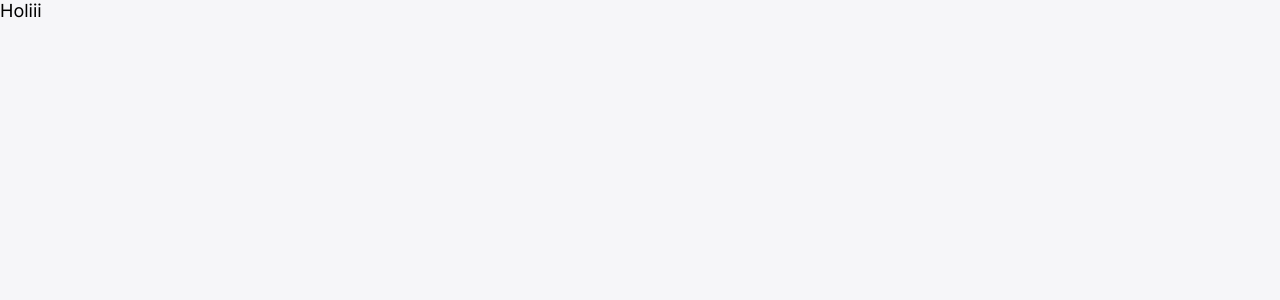
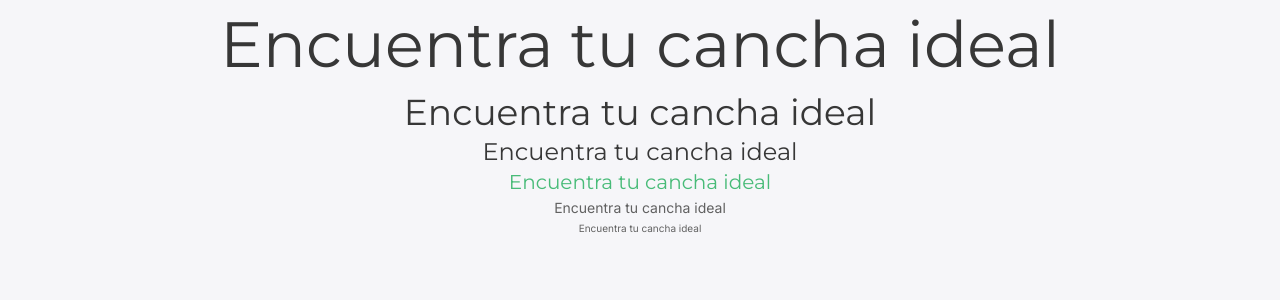
Before and after one commit to rdrg0/pichangeable-react, a React (Create React App) app: page / in a window 1280 px wide. Shown: the top 300 px of the page. Built offline with nearby package versions, Linux system fonts and the light colour scheme.

Commit message:
Add typography styles for components in UI

```diff
--- a/src/App.js
+++ b/src/App.js
@@ -1,4 +1,5 @@
 import { Global, css } from "@emotion/react";
+import { FontTitle, FontSizeBig, FontSizeMedium, FontMediumGreen, FontHeaderLabel, FontSizeSmall } from "./component/UI/Typography";
 
 const globalCSS = css`
   @import url('https://fonts.googleapis.com/css2?family=Inter&family=Montserrat&display=swap');
@@ -31,7 +32,12 @@ function App() {
   return (
     <>
       <Global styles={globalCSS} />
-      <div>Holiii</div>
+      <FontTitle>Encuentra tu cancha ideal</FontTitle>
+      <FontSizeBig>Encuentra tu cancha ideal</FontSizeBig>
+      <FontSizeMedium>Encuentra tu cancha ideal</FontSizeMedium>
+      <FontMediumGreen>Encuentra tu cancha ideal</FontMediumGreen>
+      <FontHeaderLabel>Encuentra tu cancha ideal</FontHeaderLabel>
+      <FontSizeSmall>Encuentra tu cancha ideal</FontSizeSmall>
     </>
   );
 }
--- a/src/component/UI/Typography.js
+++ b/src/component/UI/Typography.js
@@ -0,0 +1,55 @@
+import styled from "@emotion/styled";
+
+export const FontTitle = styled.h1`
+  font-family: 'Montserrat', sans-serif;
+  color: var(--dark-gray);
+  font-size: 64px;
+  line-height: 88px;
+  font-weight: 300;
+  text-align: center;
+`;
+
+export const FontSizeBig = styled.h2`
+  font-family: 'Montserrat', sans-serif;
+  color: var(--dark-gray);
+  font-size: 36px;
+  line-height: 48px;
+  font-weight: 400;
+  text-align: center;
+`;
+
+export const FontSizeMedium = styled.h4`
+  font-family: 'Montserrat', sans-serif;
+  color: var(--dark-gray);
+  font-size: 24px;
+  line-height: 32px;
+  font-weight: 400;
+  text-align: center;
+`;
+
+export const FontMediumGreen = styled.h5`
+  font-family: 'Montserrat', sans-serif;
+  color: var(--light-green);
+  font-size: 20px;
+  line-height: 28px;
+  font-weight: 500;
+  text-align: center;
+`;
+
+export const FontHeaderLabel = styled.h6`
+  font-family: 'Inter', sans-serif;
+  color: var(--grey);
+  font-weight: 500;
+  font-size: 14px;
+  line-height: 24px;
+  text-align: center;
+`;
+
+export const FontSizeSmall = styled.div`
+  font-family: 'Inter', sans-serif;
+  color: var(--grey);
+  font-weight: 400;
+  font-size: 10px;
+  line-height: 16px;
+  text-align: center;
+`;
```
